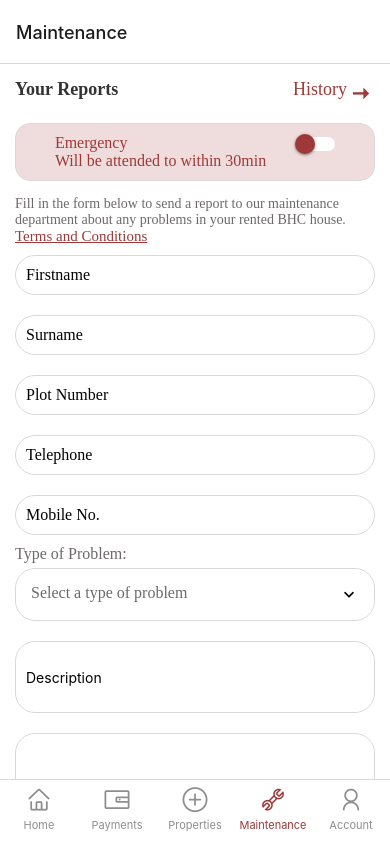
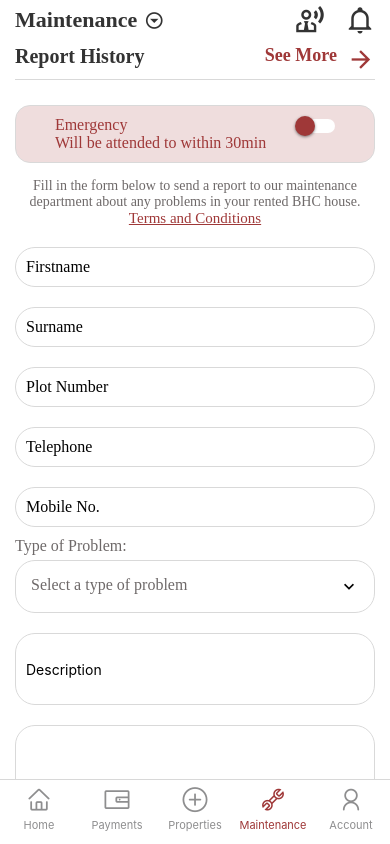
Before and after one commit to GovanDBT/BHC-App, a React Native app: screen /Maintenance in a window 390 px wide. Built offline with nearby package versions, Linux system fonts and the light colour scheme.

Commit message:
add navigation to the maintenance page

```diff
--- a/app/navigation/AppNavigator.js
+++ b/app/navigation/AppNavigator.js
@@ -4,13 +4,9 @@ import AntDesign from '@expo/vector-icons/AntDesign';
 
 import HomeNavigator from './HomeNavigator';
 import FeedNavigator from './FeedNavigation';
-import HomeScreen from '../screens/HomeScreen';
 import PaymentNavigator from './PaymentNavigator';
-import PaymentScreen from '../screens/PaymentScreen';
 import AccountScreen from '../screens/AccountScreen';
-import PropertiesScreen from '../screens/PropertiesScreen';
-import MaintenanceScreen from '../screens/MaintenanceScreen';
-import Routes from './Routes';
+import MaintenanceNavigator from './MaintenanceNavigator';
 
 const Tab = createBottomTabNavigator();
 
@@ -55,8 +51,9 @@ const AppNavigator = () => (
         />
         <Tab.Screen
             name="Maintenance"
-            component={MaintenanceScreen}
+            component={MaintenanceNavigator}
             options={{
+                headerShown: false,
                 tabBarIcon: ({ color, size }) =>
                     <AntDesign name="tool" size={size} color={color} />
             }}
--- a/app/navigation/MaintenanceNavigator.js
+++ b/app/navigation/MaintenanceNavigator.js
@@ -2,19 +2,17 @@ import React from 'react';
 import { createStackNavigator } from "@react-navigation/stack";
 
 import Routes from './Routes';
-import MyListingsScreen from '../screens/MyListingsScreen';
-import PropertiesScreen from '../screens/PropertiesScreen';
+import MaintenanceScreen from '../screens/MaintenanceScreen';
 import NotificationScreen from '../screens/NotificationScreen';
-import PropertyDetailsScreen from '../screens/PropertyDetailsScreen';
+import MyMaintenanceScreen from '../screens/MyMaintenanceScreen';
 import CustomerSupportScreen from '../screens/CustomerSupportScreen';
 
 const Stack = createStackNavigator();
 
 const MaintenanceNavigator = () => (
     <Stack.Navigator>
-        <Stack.Screen name={Routes.PROPERTIES} component={PropertiesScreen} options={{headerShown: false}} />
-        <Stack.Screen name={Routes.PROPERTY_DETAILS} component={PropertyDetailsScreen} />
-        <Stack.Screen name={Routes.MY_LISTINGS} component={MyListingsScreen} />
+        <Stack.Screen name={Routes.MAINTENANCE} component={MaintenanceScreen} options={{headerShown: false}} />
+        <Stack.Screen name={Routes.MY_MAINTENANCE} component={MyMaintenanceScreen} />
         <Stack.Screen name={Routes.CUSTOMER_SUPPORT} component={CustomerSupportScreen} />
         <Stack.Screen name={Routes.NOTIFICATIONS} component={NotificationScreen} />
     </Stack.Navigator>
--- a/app/navigation/Routes.js
+++ b/app/navigation/Routes.js
@@ -7,6 +7,8 @@ export default Object.freeze({
     HELP_ME_FIND_HOME: 'Help Me Find A Home',
     HOUSING_DEVELOPMENTS: 'Housing Developments',
     INFORMATION_CENTER:'Information Center',
+    MAINTENANCE: 'Maintain',
+    MY_MAINTENANCE: 'My Maintenance',
     MY_PAYMENTS: 'My Payments',
     MY_LISTINGS: 'My Listings',
     MY_PROPERTY: 'My Property',
--- a/app/screens/MaintenanceScreen.js
+++ b/app/screens/MaintenanceScreen.js
@@ -11,11 +11,14 @@ import {
 import { MaterialCommunityIcons } from "@expo/vector-icons";
 
 import Screen from "./Screen";
+import colors from "../config/colors";
+import Routes from "../navigation/Routes";
 import AppText from "../components/AppText";
-import colors from "../config/colors";
+import TopHeader from "../components/TopHeader";
+import AppPicker from "../components/AppPicker";
+import AppTextInput from "../components/AppTextInput";
 import { AppForm, AppFormField, SubmitButton } from "../components/forms";
-import AppTextInput from "../components/AppTextInput";
-import AppPicker from "../components/AppPicker";
+import HeaderSection from "../components/HeaderSection";
 
 // NOTE:
 // const [isEnabled, setIsEnabled] = useState(false);
@@ -27,22 +30,19 @@ const reportProblems = [
   { label: "Appliances", value: 3 },
 ];
 
-function MaintenanceScreen(props) {
+function MaintenanceScreen({ navigation }) {
   return (
     <Screen>
-      <ScrollView showsVerticalScrollIndicator={false}>
+      <ScrollView showsVerticalScrollIndicator={false} stickyHeaderIndices={[0]}>
+        {/* Top Header */}
+        <TopHeader
+            title='Maintenance'
+            onPress={() => navigation.navigate(Routes.MY_MAINTENANCE)}
+            notifications={() => navigation.navigate(Routes.NOTIFICATIONS)}
+            customer={() => navigation.navigate(Routes.CUSTOMER_SUPPORT)}
+        />
         {/* Your Reports Row */}
-        <View style={styles.reportsHistory}>
-          <AppText style={styles.reportsText}>Your Reports</AppText>
-          <View style={styles.historyContainer}>
-            <AppText style={styles.historyText}>History</AppText>
-            <MaterialCommunityIcons
-              name="arrow-right-thin"
-              size={28}
-              color={colors.primary}
-            />
-          </View>
-        </View>
+        <HeaderSection title='Report History' />
 
         {/* Emergency container */}
         <View style={styles.emergencyContainer}>
@@ -173,6 +173,8 @@ const styles = StyleSheet.create({
   text: {
     fontSize: 14,
     color: colors.lightTextColor,
+    textAlign: 'center',
+    marginBottom: 10,
   },
   termsConditions: {
     color: colors.primary,
--- /dev/null
+++ b/app/screens/MyMaintenanceScreen.js
@@ -0,0 +1,14 @@
+import React from 'react';
+import { View } from 'react-native';
+
+import AppText from '../components/AppText';
+
+function MyMaintenanceScreen(props) {
+    return (
+        <View>
+            <AppText>My Maintenance</AppText>
+        </View>
+    );
+}
+
+export default MyMaintenanceScreen;
```
